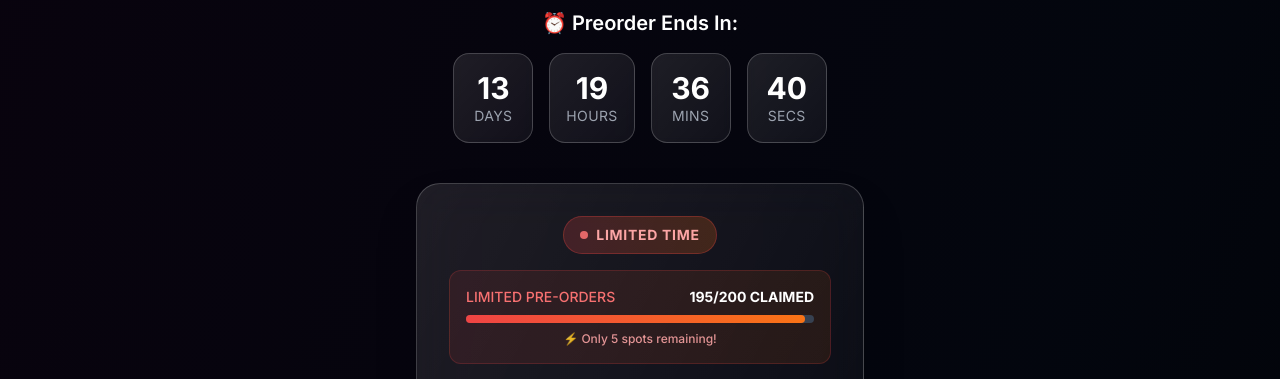
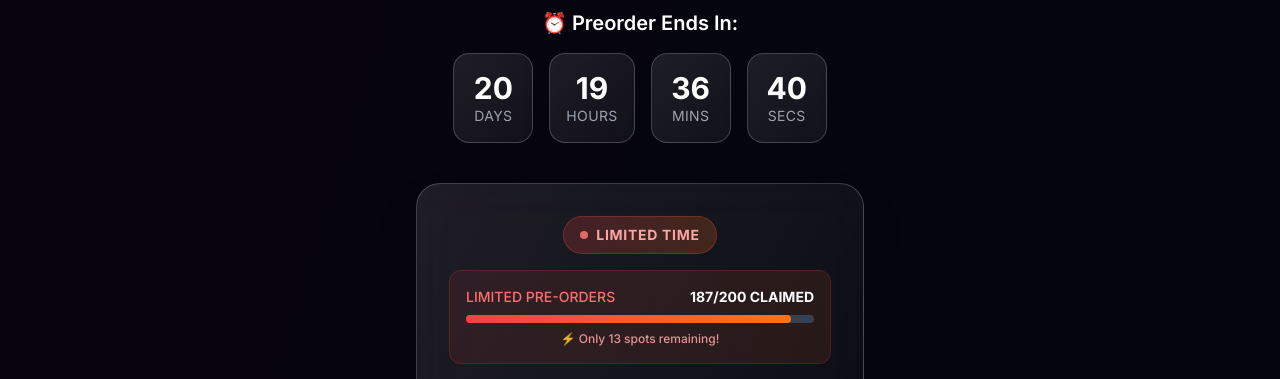
Before and after one commit to loompaman/thevortox, a Next.js app: page / in a window 1280 px wide. Shown: the part 421-800 px from the top of the page. Built offline with nearby package versions, Linux system fonts and the light colour scheme.

Commit message:
Add files via upload

```diff
--- a/src/components/CountdownTimer.tsx
+++ b/src/components/CountdownTimer.tsx
@@ -17,7 +17,7 @@ export default function CountdownTimer() {
     // Mark as client-side
     setIsClient(true);
 
-    const targetDate = new Date('2025-06-08T23:59:59.000Z');
+    const targetDate = new Date('2025-06-15T23:59:59.000Z');
 
     const calculateTimeLeft = (): TimeLeft => {
       const currentTime = new Date().getTime();
--- a/src/components/PreorderButton.tsx
+++ b/src/components/PreorderButton.tsx
@@ -23,17 +23,17 @@ export default function PreorderButton() {
         <div className="mb-4 sm:mb-6 p-3 sm:p-4 bg-gradient-to-r from-red-500/10 to-orange-500/10 border border-red-500/20 rounded-xl">
           <div className="flex items-center justify-between mb-2">
             <span className="text-xs sm:text-sm font-medium text-red-400">LIMITED PRE-ORDERS</span>
-            <span className="text-xs sm:text-sm font-bold text-white">195/200 CLAIMED</span>
+            <span className="text-xs sm:text-sm font-bold text-white">187/200 CLAIMED</span>
           </div>
 
           {/* Progress Bar */}
           <div className="w-full bg-gray-700 rounded-full h-2 mb-2">
             <div className="bg-gradient-to-r from-red-500 to-orange-500 h-2 rounded-full transition-all duration-300"
-                 style={{ width: '97.5%' }}></div>
+                 style={{ width: '93.5%' }}></div>
           </div>
 
           <div className="flex items-center justify-center">
-            <span className="text-xs text-red-300 font-medium animate-pulse">⚡ Only 5 spots remaining!</span>
+            <span className="text-xs text-red-300 font-medium animate-pulse">⚡ Only 13 spots remaining!</span>
           </div>
         </div>
 
```
